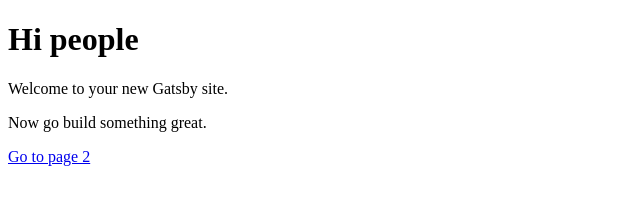
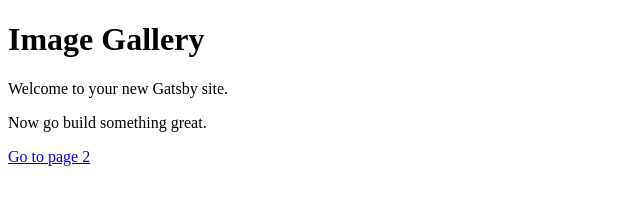
Before and after one commit to JustJunaid/JAMstack-hello-world, a Gatsby site: page / in a window 1280 px wide. Shown: the whole page, without its empty margins (0-640 px from the left). Built offline with nearby package versions, Linux system fonts and the light colour scheme; Gatsby itself is replaced by a stand-in of ours.

Commit message:
changed the heading

```diff
--- a/src/pages/index.js
+++ b/src/pages/index.js
@@ -3,7 +3,7 @@ import Link from 'gatsby-link'
 
 const IndexPage = () => (
   <div>
-    <h1>Hi people</h1>
+    <h1>Image Gallery</h1>
     <p>Welcome to your new Gatsby site.</p>
     <p>Now go build something great.</p>
     <Link to="/page-2/">Go to page 2</Link>
```
